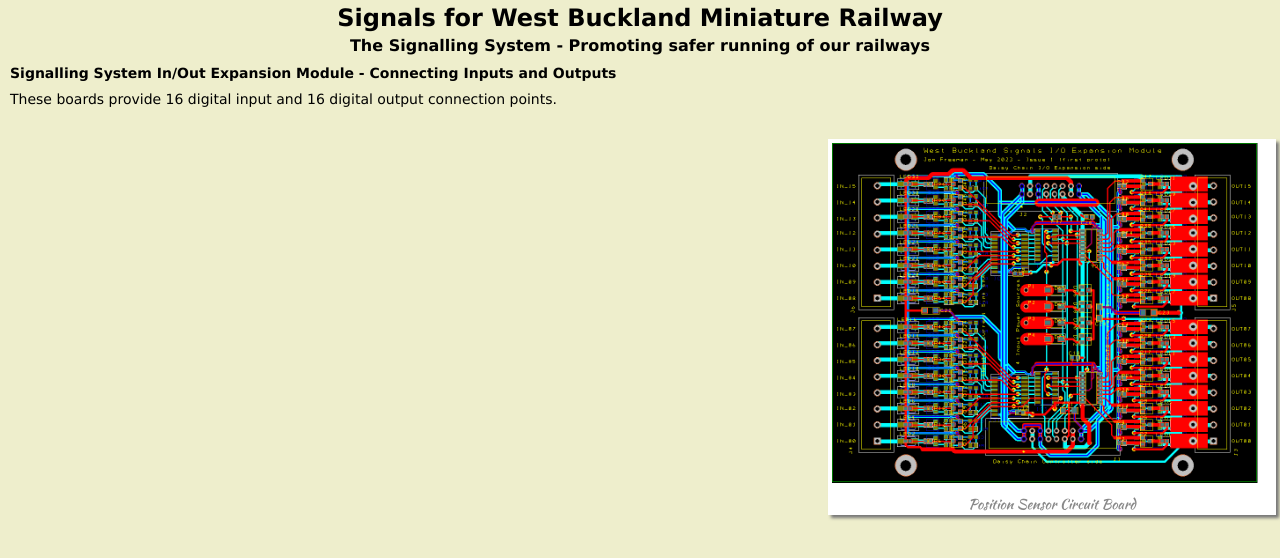
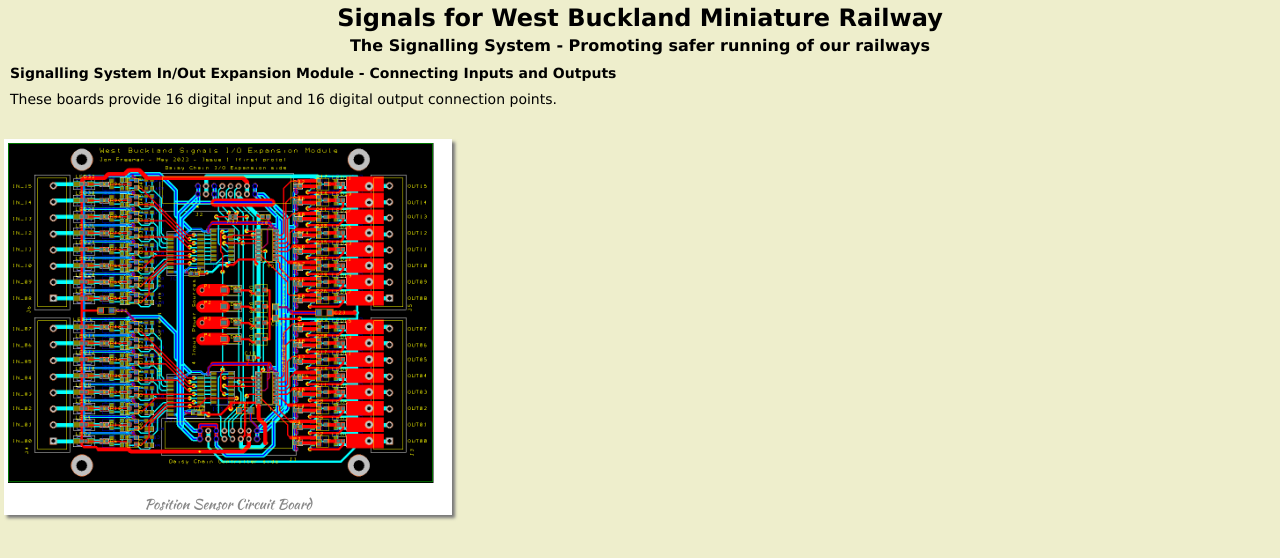
Before and after one commit to tauntonme/tauntonme.github.io, a plain HTML site: page UsingIO.html in a window 1280 px wide. Drawn offline with Linux system fonts and the light colour scheme.

Commit message:
Update UsingIO.html

```diff
--- a/UsingIO.html
+++ b/UsingIO.html
@@ -17,7 +17,7 @@
 	<p>These boards provide 16 digital input and 16 digital output connection points.</p>
 <br />
 
-	<figure class="polnp" style="float:right; width: 35%;border:0">
+	<figure class="polnp" style="float:left; width: 35%;border:20">
 		<a target="_blank" href="img/sigioexp.png">
 			<img src="img/sigioexp.png" style="width: 100%;border:0">
 		</a>
```
